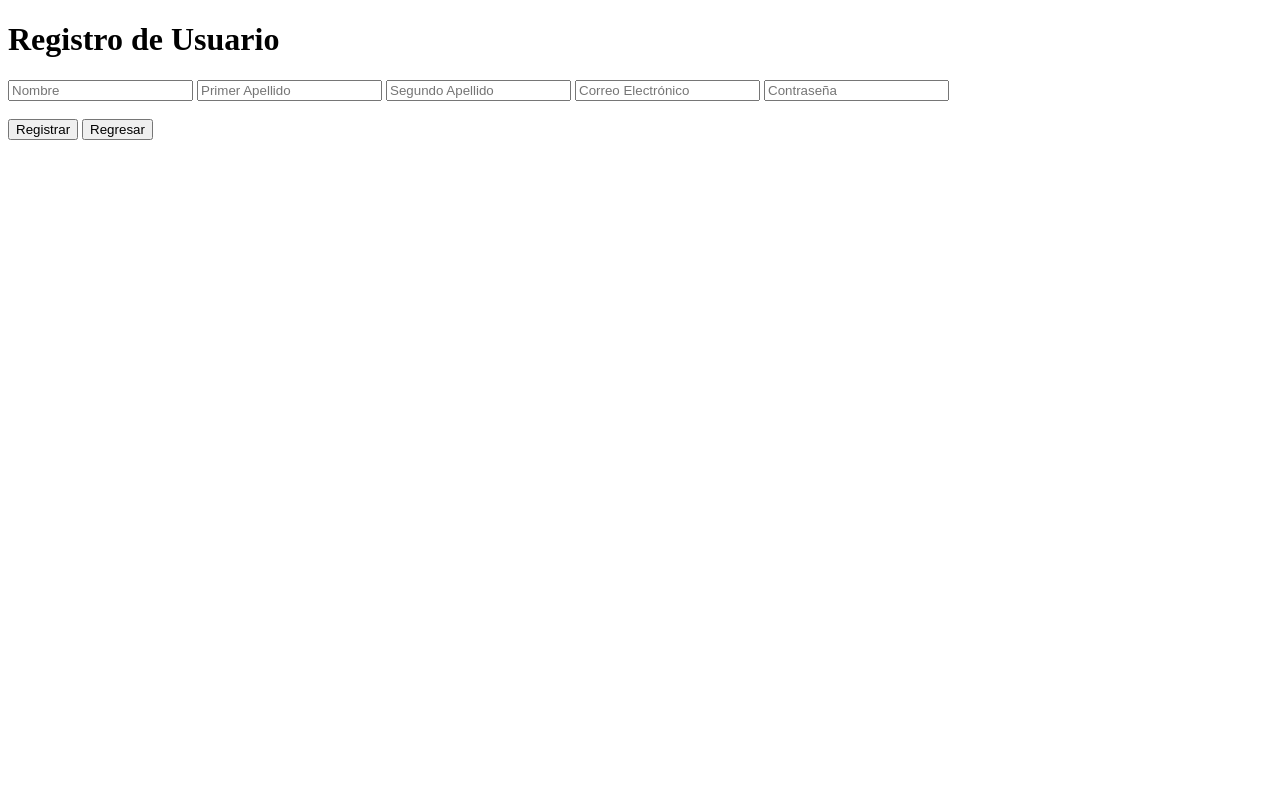
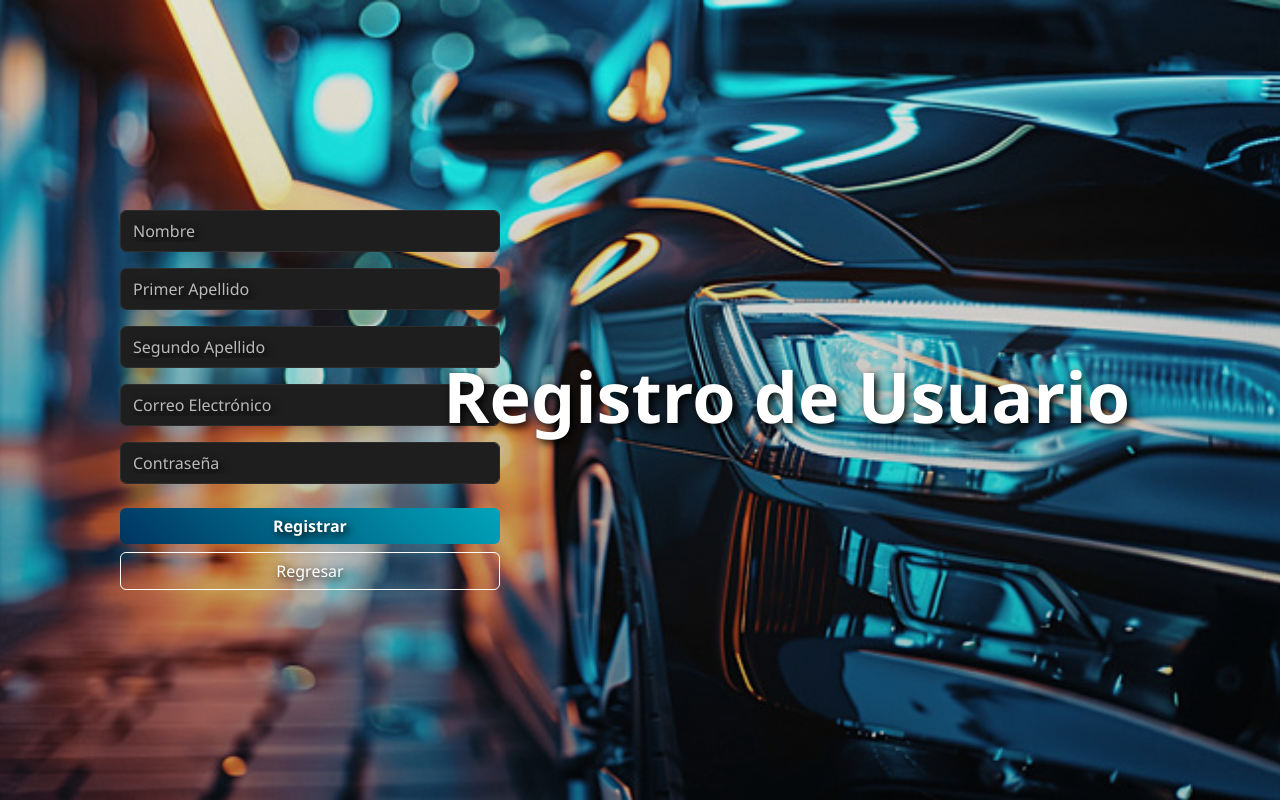
Before and after one commit to walbyn504/TicoAuto-Frontend, a plain HTML site: page html/usuario/registro.html in a window 1280 px wide. Drawn offline with nearby package versions, Linux system fonts and the light colour scheme.

Commit message:
Se incorpora boostrap y css para el diseño de la pagina

```diff
--- a/html/usuario/registro.html
+++ b/html/usuario/registro.html
@@ -1,21 +1,34 @@
 <!DOCTYPE html>
 <html lang="es">
 <head>
-    <meta charset="UTF-8">
-    <title>Registro de Usuario</title>
+<meta charset="UTF-8">
+<title>Registro de Usuario</title>
+
+<link href="https://cdn.jsdelivr.net/npm/bootstrap@5.3.2/dist/css/bootstrap.min.css" rel="stylesheet">
+<link rel="stylesheet" href="../css/registro.css">
 </head>
-<body>
-    <h1>Registro de Usuario</h1>
 
-    <input type="text" id="nombre" placeholder="Nombre">
-    <input type="text" id="primerApellido" placeholder="Primer Apellido">
-    <input type="text" id="segundoApellido" placeholder="Segundo Apellido">
-    <input type="email" id="correo" placeholder="Correo Electrónico">
-    <input type="password" id="contrasenna" placeholder="Contraseña">
-    <br><br>
+<div class="panel-formulario">
 
-    <button onclick="registrarUsuario()">Registrar</button>
-    <button onclick="location.href='inicioSesion.html'">Regresar</button>
+    <!-- TITULO DERECHA -->
+    <div class="contenedor-titulo">
+        <h1 class="titulo-derecha">Registro de Usuario</h1>
+    </div>
 
-    <script src="../../js/usuario/registro.js" defer></script>
+    <!-- FORMULARIO IZQUIERDA -->
+    <div class="card-neon">
+        <input type="text" id="nombre" class="form-control input-neon mb-3" placeholder="Nombre">
+        <input type="text" id="primerApellido" class="form-control input-neon mb-3" placeholder="Primer Apellido">
+        <input type="text" id="segundoApellido" class="form-control input-neon mb-3" placeholder="Segundo Apellido">
+        <input type="email" id="correo" class="form-control input-neon mb-3" placeholder="Correo Electrónico">
+        <input type="password" id="contrasenna" class="form-control input-neon mb-4" placeholder="Contraseña" autocomplete="new-password">
+
+        <div class="d-grid gap-2">
+            <button onclick="registrarUsuario()" class="btn boton-neon">Registrar</button>
+            <button class="btn btn-outline-light">Regresar</button>
+        </div>
+    </div>
+
+
+</div>
 </html>
```
